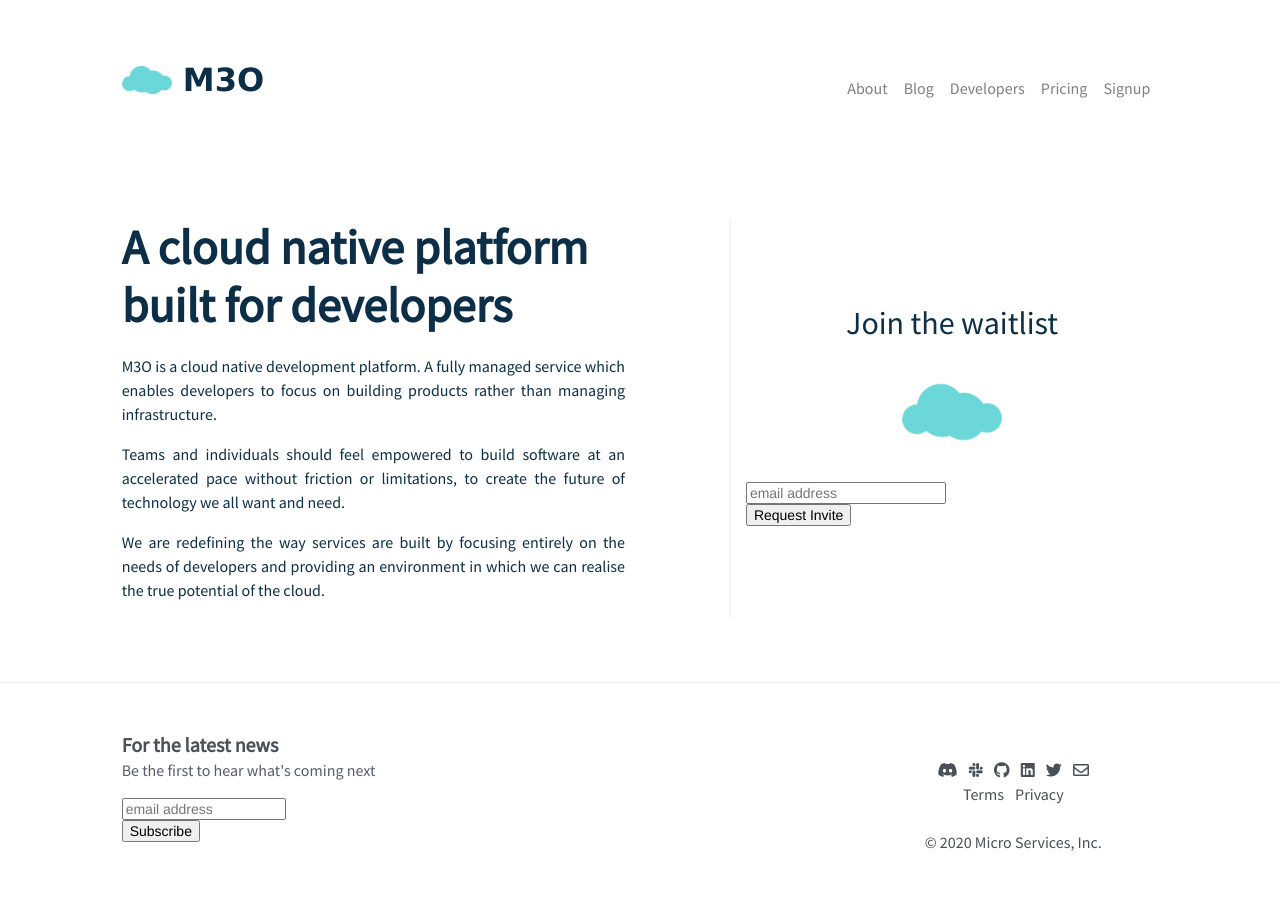
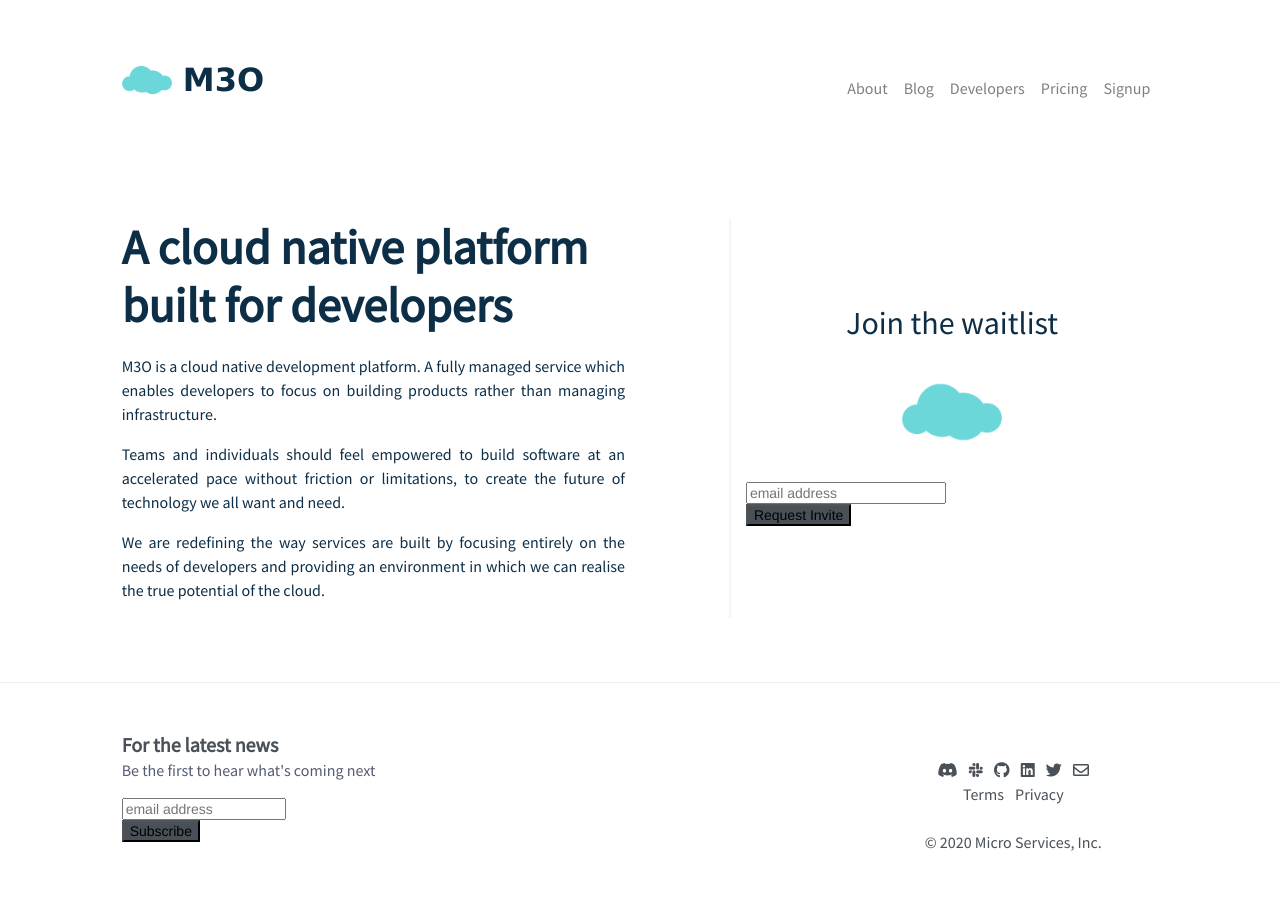
Before and after one commit to micro-community/go-micro-v2-doc, a Jekyll site: the page built from index.html, in a window 1280 px wide. Built offline with Jekyll 4.4.1, drawn with Linux system fonts in a browser that asks for light colours; nearby versions of some CDN libraries; comment, search, counter and statistics services are not loaded.

Commit message:
change buttons

```diff
--- a/assets/css/m.css
+++ b/assets/css/m.css
@@ -204,3 +204,7 @@
   height: 100%;
   vertical-align: middle;
 }
+
+#mc_embed_signup .button {
+  background-color: #495057;
+}
--- a/index.html
+++ b/index.html
@@ -17,9 +17,9 @@
     <link rel="manifest" href="/site.webmanifest" />
     <link rel="stylesheet" href="https://stackpath.bootstrapcdn.com/bootstrap/4.1.3/css/bootstrap.min.css" integrity="sha384-MCw98/SFnGE8fJT3GXwEOngsV7Zt27NXFoaoApmYm81iuXoPkFOJwJ8ERdknLPMO" crossorigin="anonymous"
     />
+    <link href="https://cdn-images.mailchimp.com/embedcode/horizontal-slim-10_7.css" rel="stylesheet" type="text/css" />
     <link rel="stylesheet" href="https://use.fontawesome.com/releases/v5.13.0/css/all.css" />
     <link rel="stylesheet" href="/assets/css/m.css?v=36" />
-    <link href="https://cdn-images.mailchimp.com/embedcode/horizontal-slim-10_7.css" rel="stylesheet" type="text/css" />
     <style type="text/css">
       .main {
         padding-top: 5%;
--- a/signup.html
+++ b/signup.html
@@ -24,6 +24,9 @@
 			  clear: left;
 			  font: 14px Helvetica, Arial, sans-serif;
 			  width: 100%;
+			}
+			#mc_embed_signup .button {
+			  background-color: #495057;
 			}
 		      </style>
 
```
